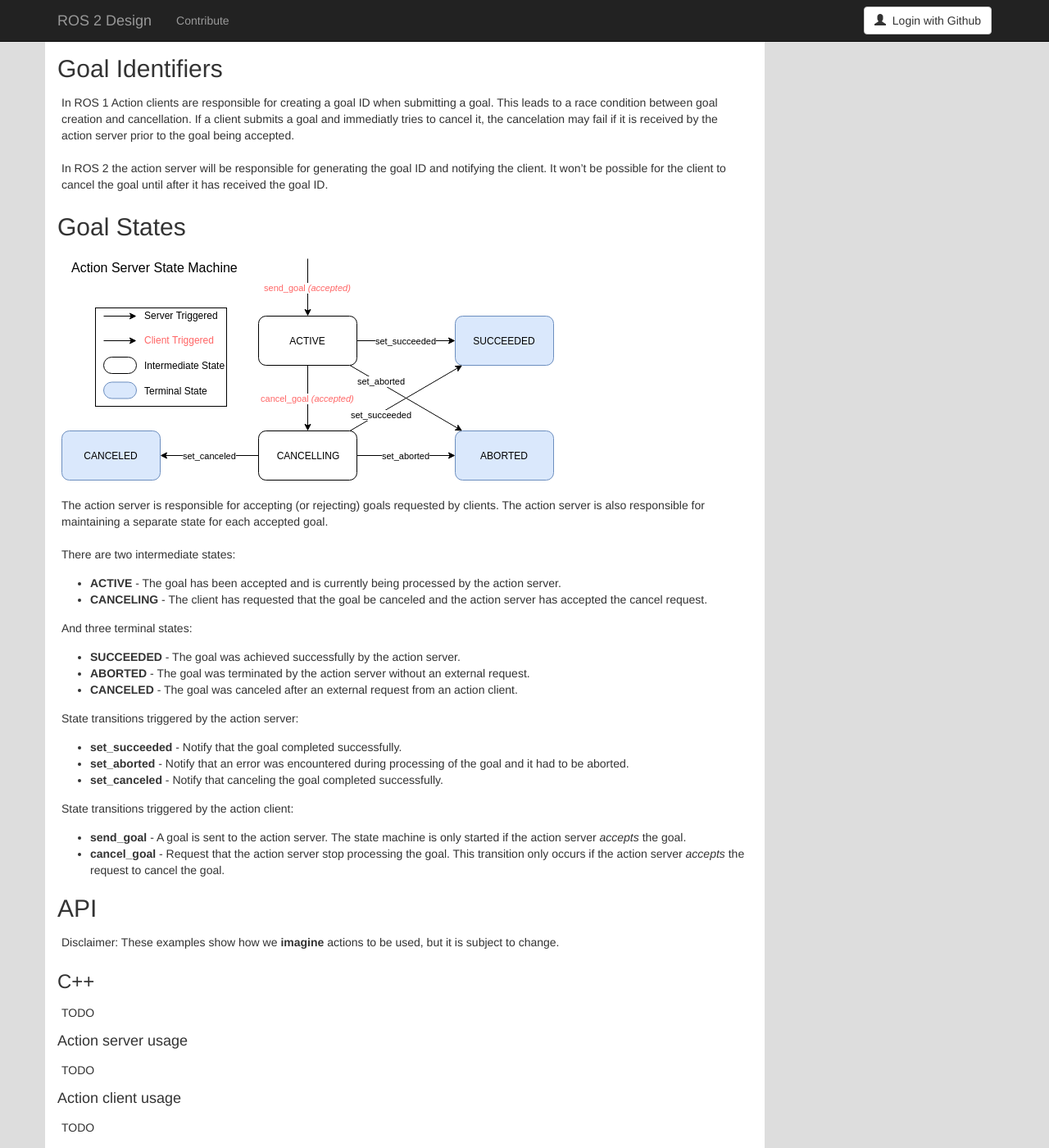
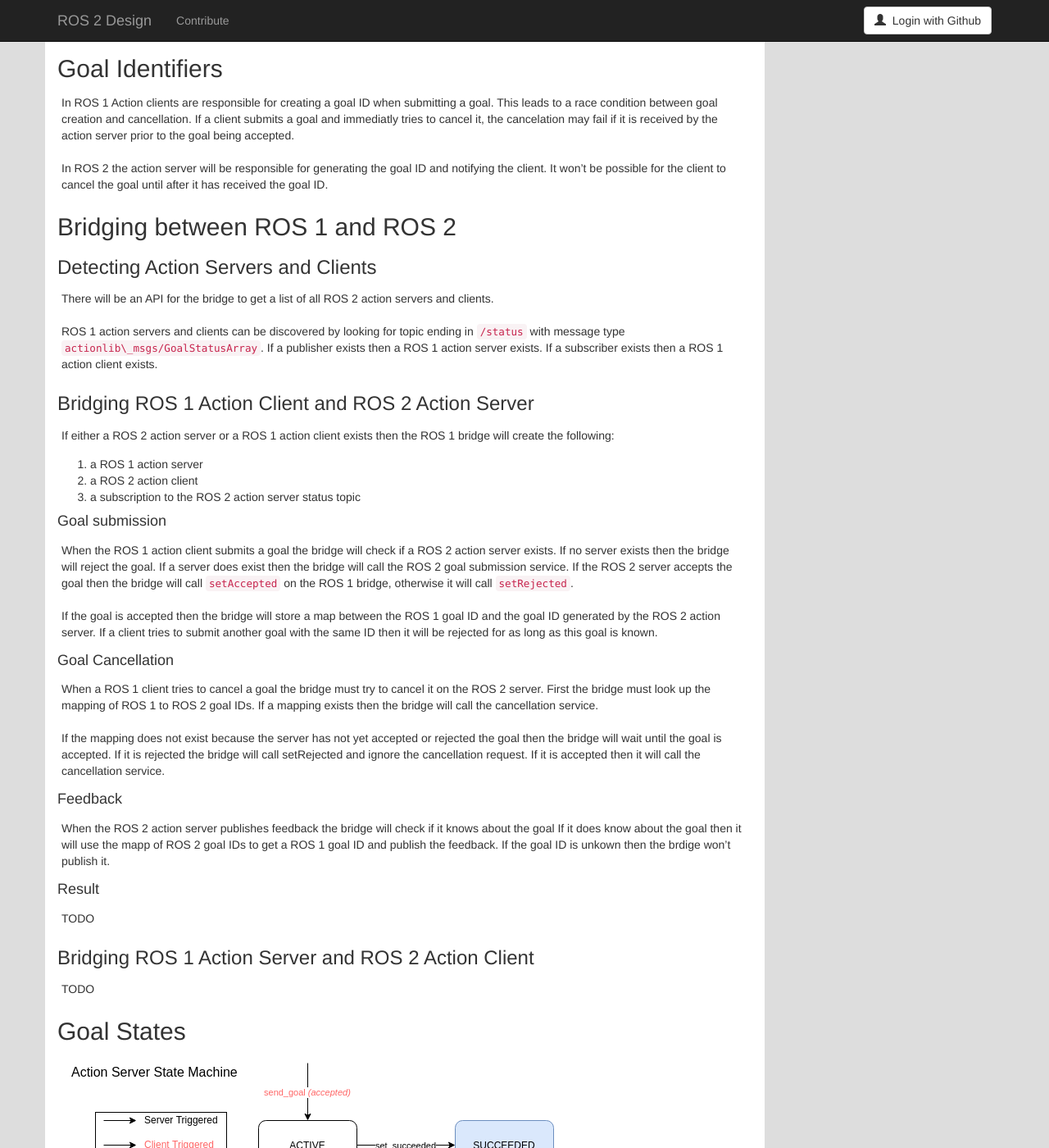
Before and after one commit to ros2/design, a Jekyll site: the page built from articles/actions.md, in a window 1280 px wide and 1400 px high, scrolled down 1918 px. Shown: the whole window at 82% size. Built offline with Jekyll 4.4.1, drawn with Linux system fonts in a browser that asks for light colours; nearby versions of some CDN libraries.

Commit message:
Begin section about bridging ROS 1 and ROS 2

```diff
--- a/articles/actions.md
+++ b/articles/actions.md
@@ -128,6 +128,58 @@
 
 In ROS 2 the action server will be responsible for generating the goal ID and notifying the client.
 It won't be possible for the client to cancel the goal until after it has received the goal ID.
+
+## Bridging between ROS 1 and ROS 2
+
+### Detecting Action Servers and Clients
+
+There will be an API for the bridge to get a list of all ROS 2 action servers and clients.
+
+ROS 1 action servers and clients can be discovered by looking for topic ending in `/status` with message type `actionlib\_msgs/GoalStatusArray`.
+If a publisher exists then a ROS 1 action server exists.
+If a subscriber exists then a ROS 1 action client exists.
+
+### Bridging ROS 1 Action Client and ROS 2 Action Server
+
+If either a ROS 2 action server or a ROS 1 action client exists then the ROS 1 bridge will create the following:
+
+1. a ROS 1 action server
+2. a ROS 2 action client
+3. a subscription to the ROS 2 action server status topic
+
+#### Goal submission
+
+When the ROS 1 action client submits a goal the bridge will check if a ROS 2 action server exists.
+If no server exists then the bridge will reject the goal.
+If a server does exist then the bridge will call the ROS 2 goal submission service.
+If the ROS 2 server accepts the goal then the bridge will call `setAccepted` on the ROS 1 bridge, otherwise it will call `setRejected`.
+
+If the goal is accepted then the bridge will store a map between the ROS 1 goal ID and the goal ID generated by the ROS 2 action server.
+If a client tries to submit another goal with the same ID then it will be rejected for as long as this goal is known.
+
+#### Goal Cancellation
+
+When a ROS 1 client tries to cancel a goal the bridge must try to cancel it on the ROS 2 server.
+First the bridge must look up the mapping of ROS 1 to ROS 2 goal IDs.
+If a mapping exists then the bridge will call the cancellation service.
+
+If the mapping does not exist because the server has not yet accepted or rejected the goal then the bridge will wait until the goal is accepted.
+If it is rejected the bridge will call setRejected and ignore the cancellation request.
+If it is accepted then it will call the cancellation service.
+
+#### Feedback
+
+When the ROS 2 action server publishes feedback the bridge will check if it knows about the goal
+If it does know about the goal then it will use the mapp of ROS 2 goal IDs to get a ROS 1 goal ID and publish the feedback.
+If the goal ID is unkown then the brdige won't publish it.
+
+#### Result
+
+TODO
+
+### Bridging ROS 1 Action Server and ROS 2 Action Client
+
+TODO
 
 ## Goal States
 
```
